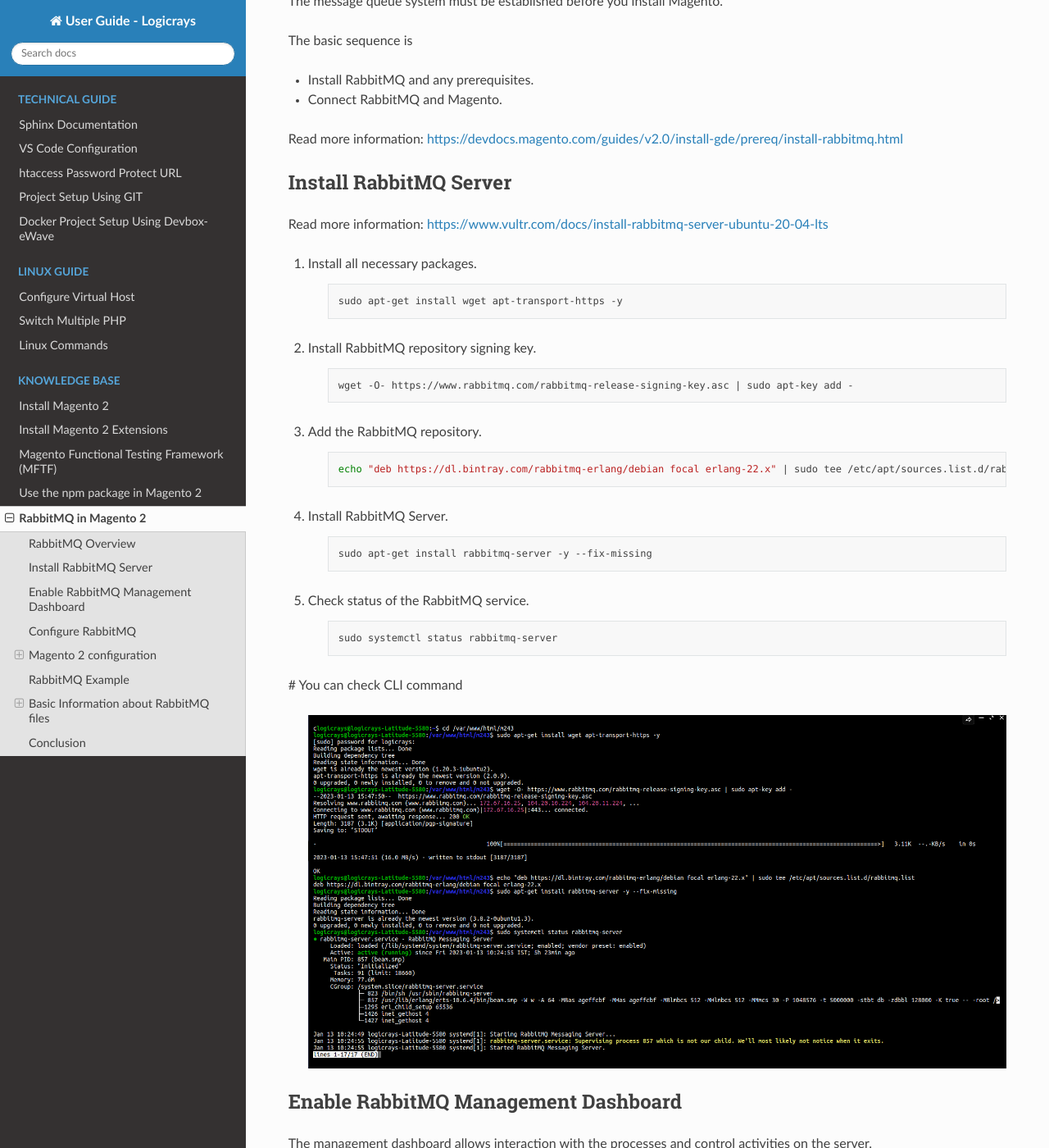
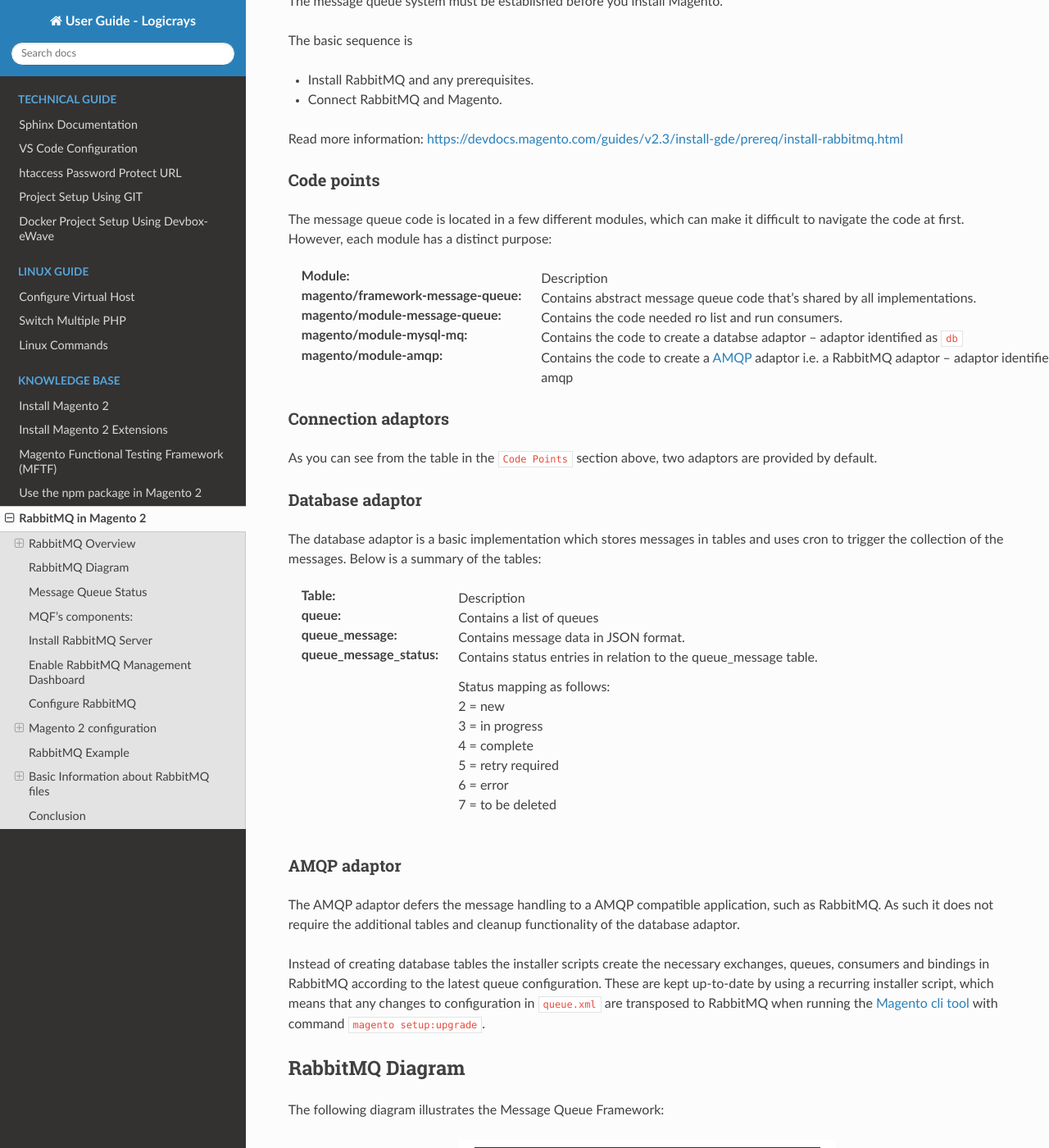
Before and after one commit to dipakp-logicrays/dipakp-docs, a Sphinx documentation site: the page built from docs/kb/rabbitmq/index.rst, in a window 1280 px wide and 1400 px high, scrolled down 490 px. Shown: the whole window at 82% size. Built offline with Sphinx 7.4.7 and the Read the Docs theme 2.0.0, drawn with Linux system fonts in a browser that asks for light colours; some of the changed text lies outside the part shown.

Commit message:
updated rabbitmq user guide

```diff
--- a/docs/kb/rabbitmq/index.rst
+++ b/docs/kb/rabbitmq/index.rst
@@ -23,7 +23,121 @@
 * Install RabbitMQ and any prerequisites.
 * Connect RabbitMQ and Magento.
 
-Read more information: https://devdocs.magento.com/guides/v2.0/install-gde/prereq/install-rabbitmq.html
+Read more information: https://devdocs.magento.com/guides/v2.3/install-gde/prereq/install-rabbitmq.html
+
+Code points
+~~~~~~~~~~~
+
+The message queue code is located in a few different modules,
+which can make it difficult to navigate the code at first.
+However, each module has a distinct purpose:
+
+:Module: Description
+:magento/framework-message-queue: Contains abstract message queue code that's shared by all implementations.
+:magento/module-message-queue: Contains the code needed ro list and run consumers.
+:magento/module-mysql-mq: Contains the code to create a databse adaptor – adaptor identified as ``db``
+:magento/module-amqp: Contains the code to create a `AMQP`_ adaptor i.e. a RabbitMQ adaptor – adaptor identified as amqp
+
+.. _AMQP: https://en.wikipedia.org/wiki/Advanced_Message_Queuing_Protocol
+
+Connection adaptors
+~~~~~~~~~~~~~~~~~~~
+
+As you can see from the table in the ``Code Points`` section above, two adaptors are provided by default.
+
+Database adaptor
+~~~~~~~~~~~~~~~~
+
+The database adaptor is a basic implementation which stores messages in tables and uses cron to trigger the collection of the messages.
+Below is a summary of the tables:
+
+:Table:	Description
+:queue:	Contains a list of queues
+:queue_message:	Contains message data in JSON format.
+:queue_message_status: Contains status entries in relation to the queue_message table.
+
+                    .. line-block::
+
+                        Status mapping as follows:
+                        2 = new
+                        3 = in progress
+                        4 = complete
+                        5 = retry required
+                        6 = error
+                        7 = to be deleted
+
+AMQP adaptor
+~~~~~~~~~~~~
+
+The AMQP adaptor defers the message handling to a AMQP compatible application, such as RabbitMQ.
+As such it does not require the additional tables and cleanup functionality of the database adaptor.
+
+Instead of creating database tables the installer scripts create the necessary exchanges,
+queues, consumers and bindings in RabbitMQ according to the latest queue configuration.
+These are kept up-to-date by using a recurring installer script,
+which means that any changes to configuration in ``queue.xml``
+are transposed to RabbitMQ when running the `Magento cli tool`_ with command ``magento setup:upgrade``.
+
+.. _`Magento cli tool`: https://devdocs.magento.com/guides/v2.3/config-guide/cli/config-cli-subcommands.html
+
+RabbitMQ Diagram
+----------------
+
+The following diagram illustrates the Message Queue Framework:
+
+.. figure:: images/mq.png
+    :align: center
+    :alt: install rabbitmq-server
+
+
+A **publisher** is a component that sends messages to an exchange.
+It knows which exchange to publish to and the format of the messages it sends.
+
+An **exchange** receives messages from publishers and sends them to a queue.
+
+A **queue** is a buffer that stores messages.
+
+A **consumer** receives messages.It knows which queue to consume.
+It can map the processors of the message to a specific queue.
+
+Message Queue Status
+--------------------
+Magento uses asynchronous operation for managing MySQL implementation of the message queue.
+
+Magento stores queue status in the ``queue_message_status`` table to manage the relation between queues and messages.
+
+In the table, column ``status`` defines the status of the message queues.
+
+There are different message statuses available in Magento to identify the status of the message.
+QueueManagement class is used to manage message queues in the system.
+
+.. code-block:: bash
+
+    const MESSAGE_STATUS_NEW = 2;
+    const MESSAGE_STATUS_IN_PROGRESS = 3;
+    const MESSAGE_STATUS_COMPLETE= 4;
+    const MESSAGE_STATUS_RETRY_REQUIRED = 5;
+    const MESSAGE_STATUS_ERROR = 6;
+    const MESSAGE_STATUS_TO_BE_DELETED = 7;
+
+- If you see the status value equals ``2`` in the ``queue_message_status`` table, the message is just generated and the status type new.
+- Message Status ``3`` indicates in progress but not yet completed.
+- Message Status ``4`` indicates processed and completed.
+- Message Status ``5`` indicates retry required and not completed yet.
+- Message Status ``6`` indicates having some error.
+- Message Status ``7`` indicates to be deleted.
+
+
+MQF's components:
+-----------------
+
+The Magento Message Queue Framework(MQF) consists of the following components:
+
+:Publisher: A publisher is a component that sends messages to an exchange.
+:Exchange: An exchange receives messages from publishers and sends them to queues.
+:Queue: A queue is a buffer that stores messages.
+:Consumer: A consumer receives messages. It knows which queue to consume.
+
 
 Install RabbitMQ Server
 -----------------------
@@ -585,7 +699,7 @@
 
 - In ``__construct``, I have define custom logger.
 
-- When successfully consume the our message from the quote, it will print the log into ``<magento_root>/var/log/product-delete-consumer.log``.
+- When successfully consume the our message from the queue, it will print the log into ``<magento_root>/var/log/product-delete-consumer.log``.
 
 - Example:
 
```
Also changed, not shown: docs/kb/rabbitmq/images/mq.png (added).
